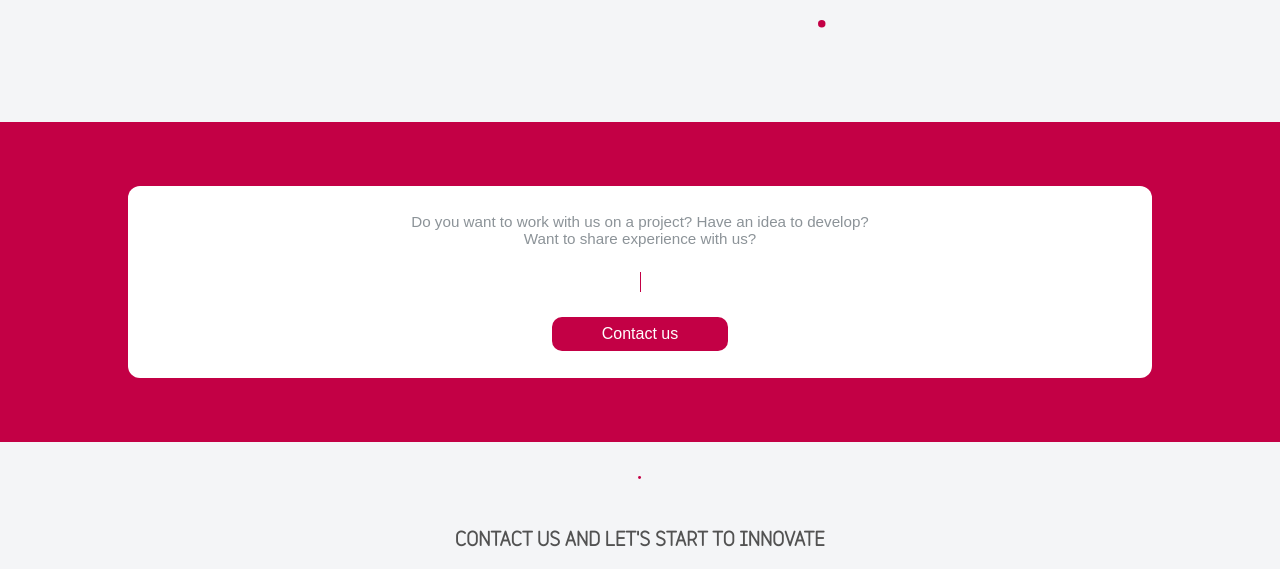
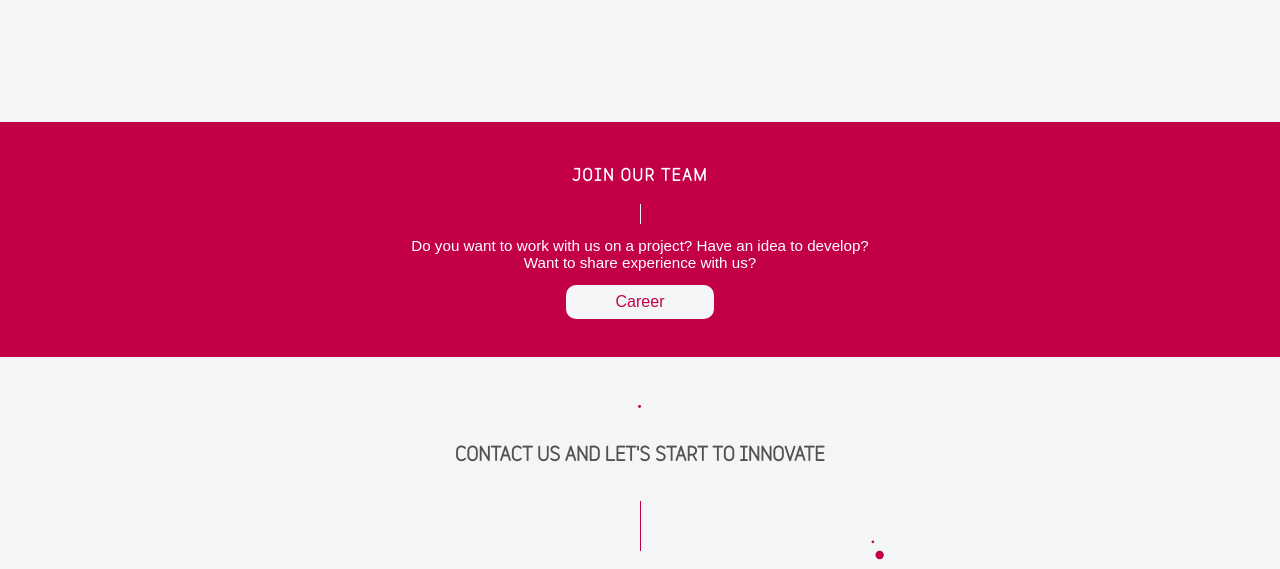
Before and after one commit to thgh/thestudio.digital, a website: page dist/career.html in a window 1280 px wide. Shown: the part 1540-2109 px from the top of the page. Drawn offline with nearby package versions, Linux system fonts and the light colour scheme.

Commit message:
add changes

```diff
--- a/dist/career.css
+++ b/dist/career.css
@@ -1,5 +1,5 @@
 .nav_desktop a {
-  color: inherit;
+  color: #425c6c;
 }
 
 .section_img {
--- a/dist/career.html
+++ b/dist/career.html
@@ -89,9 +89,10 @@
 
     <section class="section4 scroll_anim">
       <div>
+        <h3>Join our team</h3>
+        <div class="trait"></div>
         <p>Do you want to work with us on a project? Have an idea to develop? </br>Want to share experience with us?</p>
-        <div class="trait"></div>
-        <a href="#contact">Contact us</a>
+        <a href="">Career</a>
       </div>
     </section>
 
--- a/dist/home.css
+++ b/dist/home.css
@@ -61,7 +61,6 @@
 /* SECTION 3 -- Projects */
 
 .section3 {
-  margin-bottom: 15vh;
   position: relative;
 }
 .trait {
@@ -249,9 +248,6 @@ article.pengo {
 
 /* SECTION 4 -- Work with us */
 
-.section4 {
-  /*height: 40vh;*/
-}
 .section4>div {
   width: 100%;
   height: 100%;
@@ -260,21 +256,20 @@ article.pengo {
   justify-content: space-around;
   align-items: center;
   padding: 15px;
-  background-color: white;
-  /*box-shadow: 0px 6px 20px 0px #c3c3c3;*/
-  border-radius: 12px;
+  color: white;
+
 }
 .section4 .trait {
   height: 20px;
   margin: 0;
+  background-color: #f4f5f7;
 }
 .section4 a {
   padding: 8px 50px;
-  background-color: #c30045;
+  background-color: #f4f5f7;
   border-radius: 10px;
-  color: white;
+  color: #c30045;
   font-family: arial;
-  /*margin-top: 10px;*/
 }
 .section4 h3 {
   text-transform: uppercase;
@@ -283,7 +278,6 @@ article.pengo {
 }
 .section4 p {
   font-family: arial;
-  color: #8C9398;
   font-size: .95rem;
   text-align: center;
 }
--- a/dist/styles.css
+++ b/dist/styles.css
@@ -166,23 +166,20 @@ nav a{
 /* SECTION 4 - CONTACT US - */
 
 .section4 {
-    margin-top: 10vh;
-}
-
-.section4 {
-    height: 320px;
+    height: 235px;
     width: 100%;
     display: flex;
     justify-content: center;
     align-items: center;
     background-color: #c30045;
-    padding: 8vh 10vw;
+    padding: 2vh 10vw;
+    margin-top: 10vh;
 }
 
 /* SECTION 5 -- Photo */
 
 .section_photos {
-  height:320px;
+  height:290px;
   width: 100%;
   background-size: cover;
   margin-top: 10vh;
```
Also changed, not shown: 1 other file.
